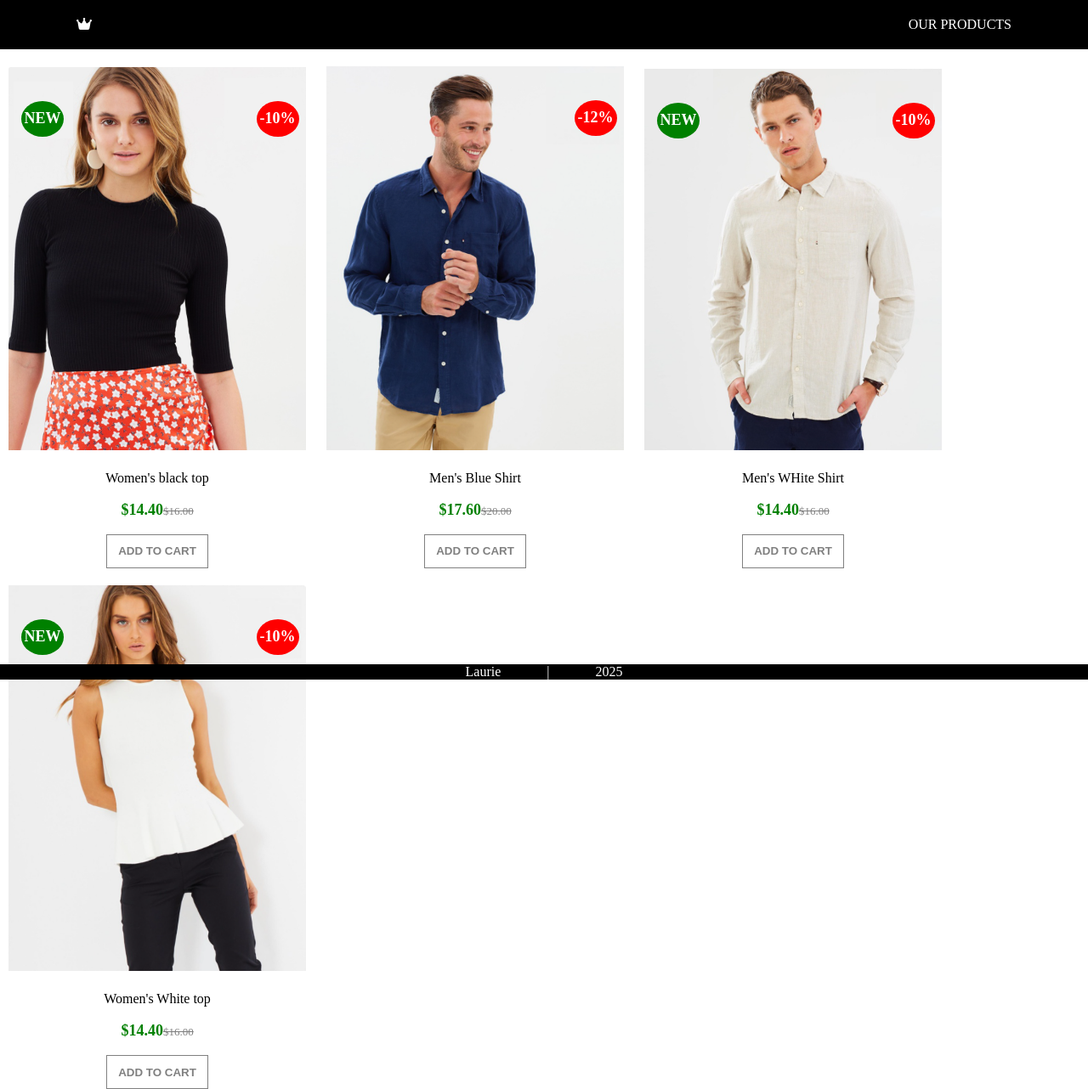
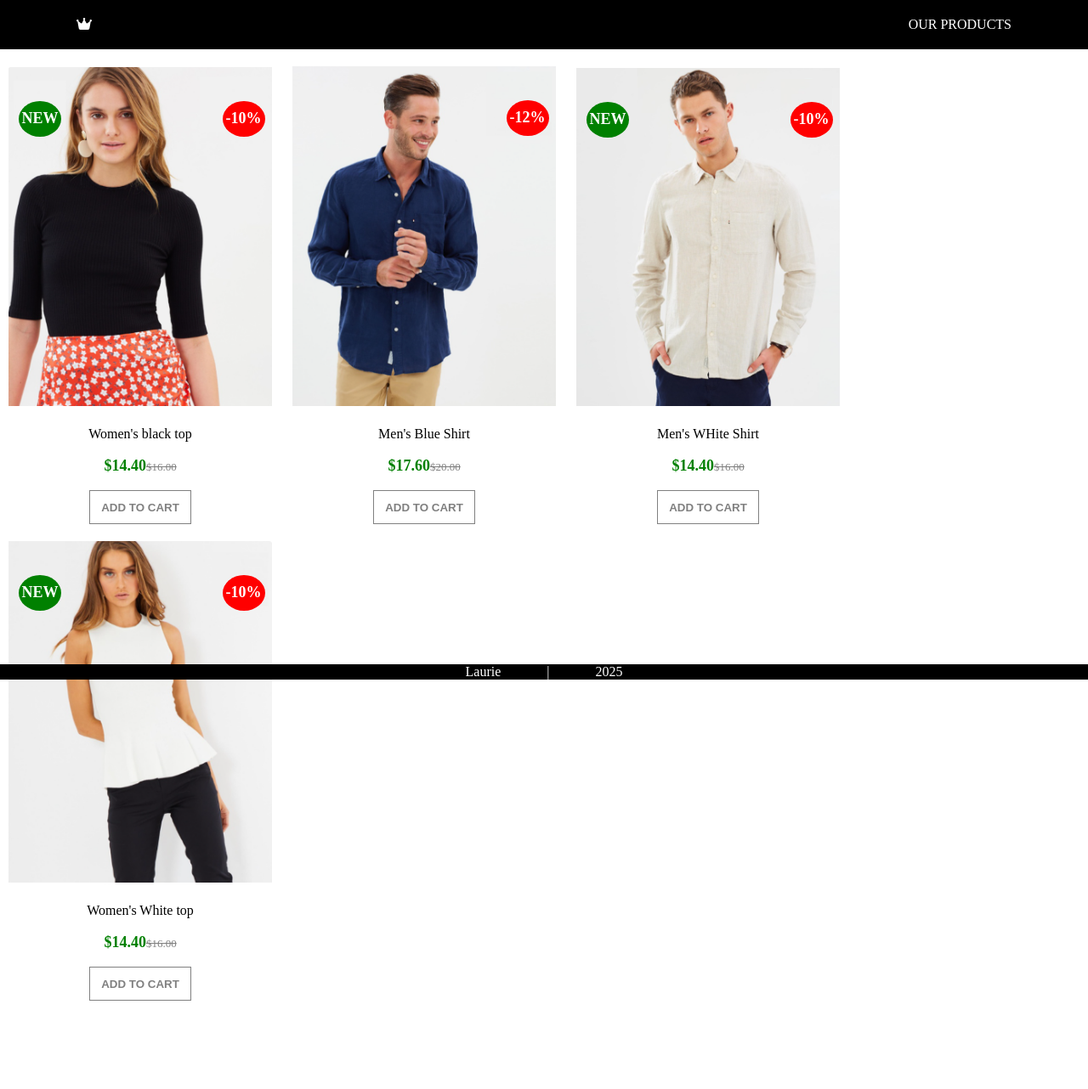
Before and after one commit to 45modeus/DI-Bootcamp, a PHP site: page /products.html in a window 1280 px wide. Shown: the whole page at 85% size. After the commit the page ends 1178 px from the top, so only its background shows below. Run offline with PHP 8.4, Linux system fonts and the light colour scheme; some libraries are stand-ins or nearby versions.

Commit message:
added breaking tag between footer and products

```diff
--- a/Week2/day4/products.css
+++ b/Week2/day4/products.css
@@ -48,7 +48,7 @@
   }
 
   .picture {
-    width: 350px;
+    width: 310px;
     margin: 0 10px;
     padding: 20px 0;
   }
@@ -75,12 +75,12 @@
   #discount {
     display: flex;
     position: absolute;
-    word-spacing: 222px;
+    word-spacing: 185px;
     font-weight: bold;
     color: white;
     font-size: large;
     top: 60px;
-    left: 25px;
+    left: 22px;
   }
 
   #discount > p {
--- a/Week2/day4/products.html
+++ b/Week2/day4/products.html
@@ -76,6 +76,8 @@
 
     </div>
 
+    <br><br>
+
      <!-- End products -->
       <!-- footer -->
        <div class="footer">
```
